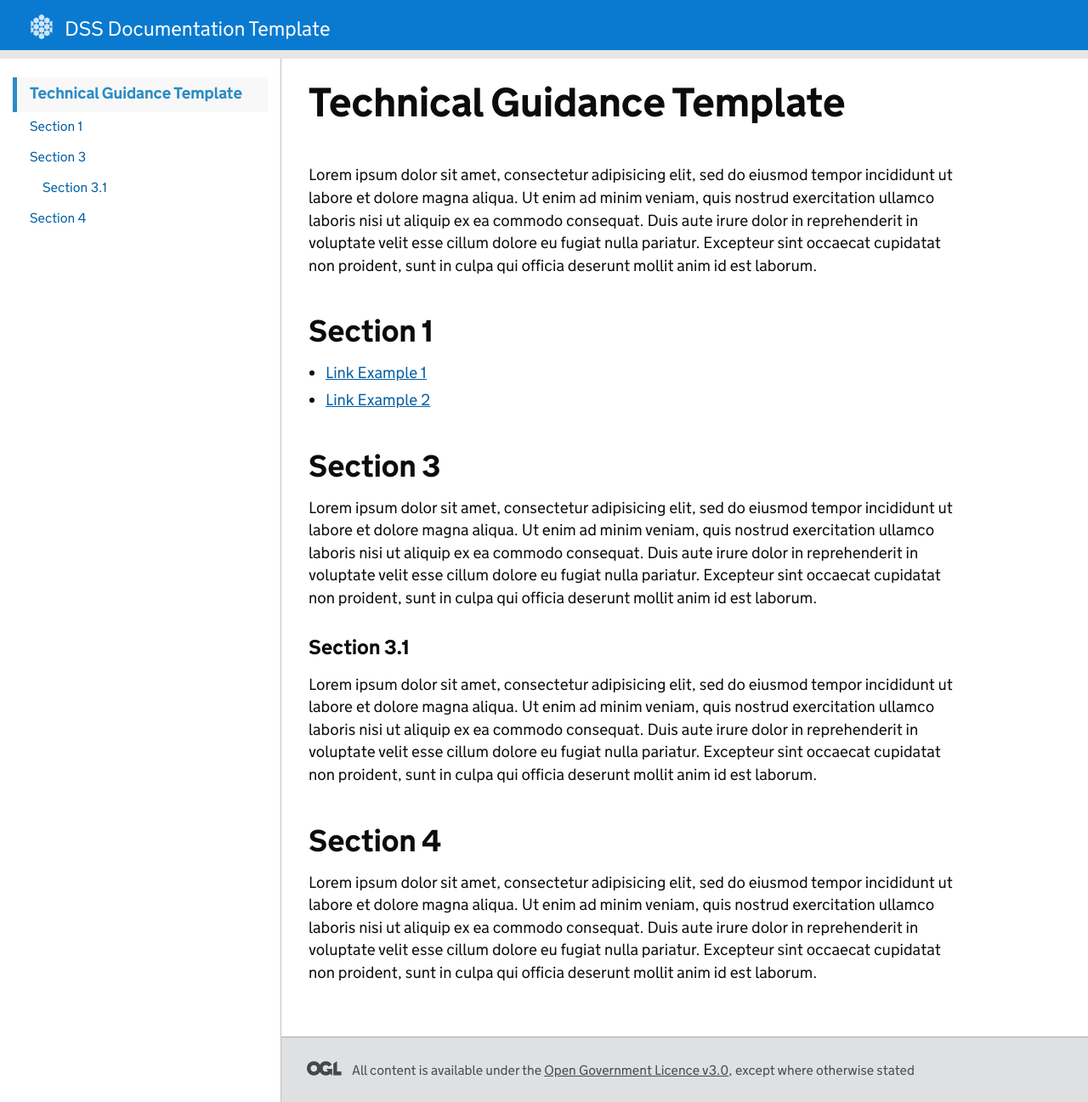
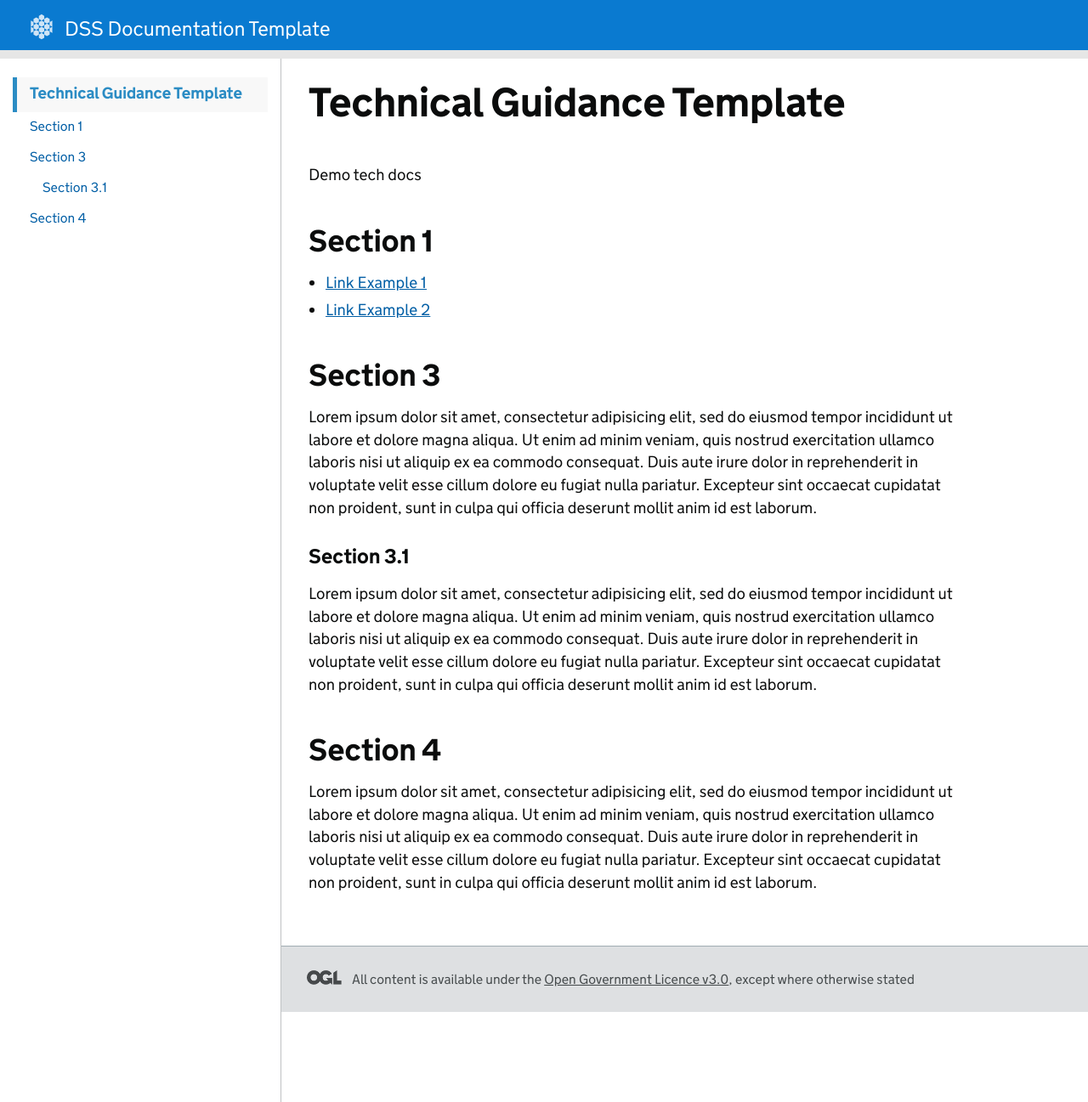
Before and after one commit to dof-dss/demo-tech-guidance, a Jekyll site: the page built from index.md, in a window 1280 px wide. Shown: the whole page at 85% size. Built offline with Jekyll 4.4.1, drawn with Linux system fonts in a browser that asks for light colours; our own code applies the rules of GitHub Pages for plain Markdown files.

Commit message:
Added demo text

```diff
--- a/index.md
+++ b/index.md
@@ -1,5 +1,5 @@
 # Technical Guidance Template
-Lorem ipsum dolor sit amet, consectetur adipisicing elit, sed do eiusmod tempor incididunt ut labore et dolore magna aliqua. Ut enim ad minim veniam, quis nostrud exercitation ullamco laboris nisi ut aliquip ex ea commodo consequat. Duis aute irure dolor in reprehenderit in voluptate velit esse cillum dolore eu fugiat nulla pariatur. Excepteur sint occaecat cupidatat non proident, sunt in culpa qui officia deserunt mollit anim id est laborum.
+Demo tech docs
 ## Section 1
 
 - [Link Example 1](#)
```
Also changed, not shown: Gemfile.lock.
